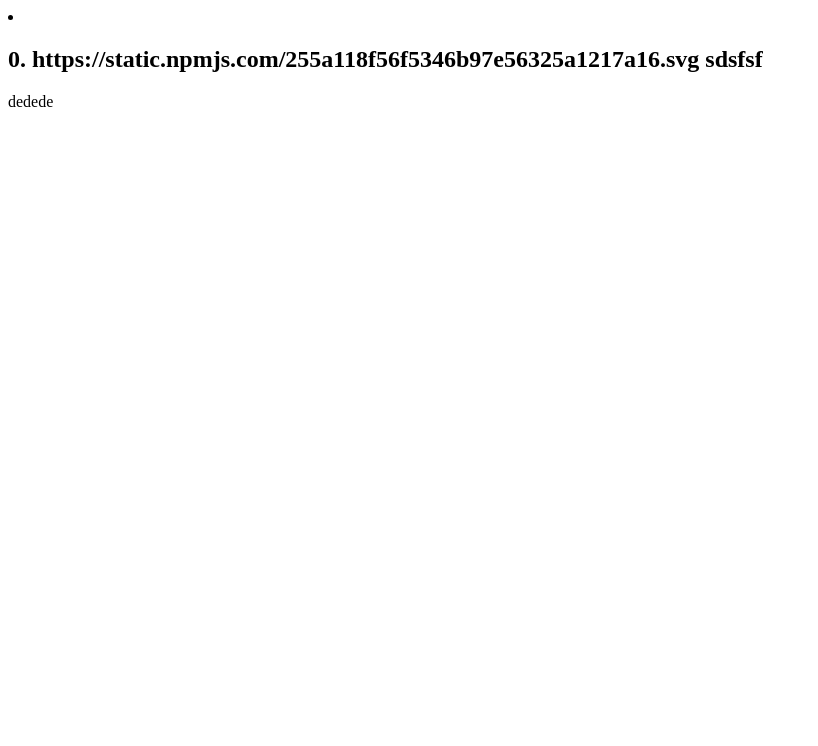
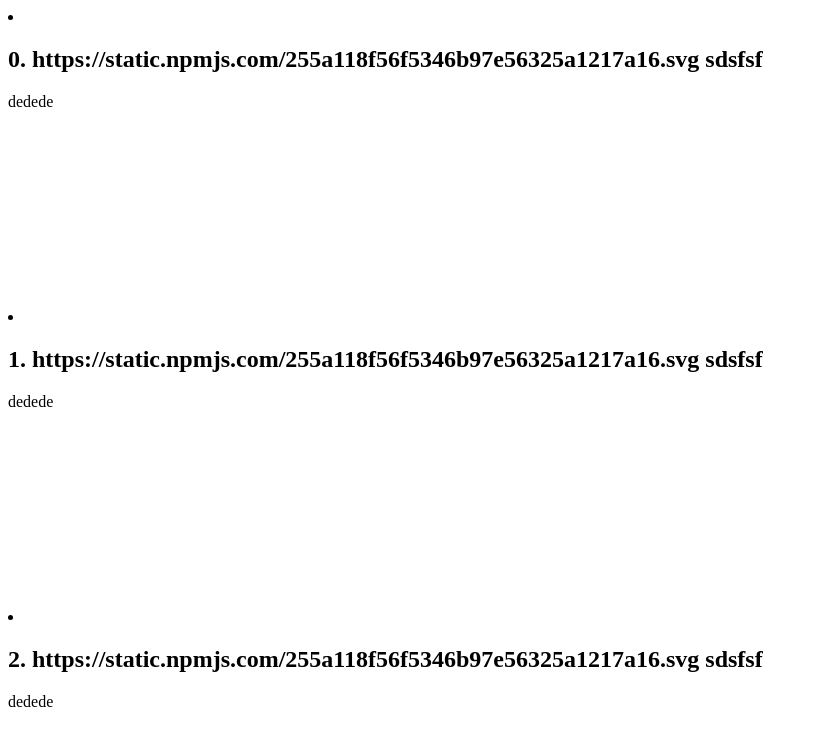
Before and after one commit to SebastianBaiju/angular-infinate-scroll1, an Angular app: page / in a window 1280 px wide. Shown: the top 746 px of the page, without its empty margins (0-818 px from the left). Built offline with nearby package versions, Linux system fonts and the light colour scheme.

Commit message:
1 file modified

```diff
--- a/src/app/app.component.ts
+++ b/src/app/app.component.ts
@@ -14,6 +14,54 @@
 
   batch = 20;
   theEnd = false;
+  public data = [
+    {
+      emoji: 'https://static.npmjs.com/255a118f56f5346b97e56325a1217a16.svg',
+      name: 'sdsfsf',
+      bio: 'dedede',
+    },
+    {
+      emoji: 'https://static.npmjs.com/255a118f56f5346b97e56325a1217a16.svg',
+      name: 'sdsfsf',
+      bio: 'dedede',
+    },
+    {
+      emoji: 'https://static.npmjs.com/255a118f56f5346b97e56325a1217a16.svg',
+      name: 'sdsfsf',
+      bio: 'dedede',
+    },
+    {
+      emoji: 'https://static.npmjs.com/255a118f56f5346b97e56325a1217a16.svg',
+      name: 'sdsfsf',
+      bio: 'dedede',
+    },
+    {
+      emoji: 'https://static.npmjs.com/255a118f56f5346b97e56325a1217a16.svg',
+      name: 'sdsfsf',
+      bio: 'dedede',
+    },
+    {
+      emoji: 'https://static.npmjs.com/255a118f56f5346b97e56325a1217a16.svg',
+      name: 'sdsfsf',
+      bio: 'dedede',
+    },
+    {
+      emoji: 'https://static.npmjs.com/255a118f56f5346b97e56325a1217a16.svg',
+      name: 'sdsfsf',
+      bio: 'dedede',
+    },
+    {
+      emoji: 'https://static.npmjs.com/255a118f56f5346b97e56325a1217a16.svg',
+      name: 'sdsfsf',
+      bio: 'dedede',
+    },
+
+    {
+      emoji: 'https://static.npmjs.com/255a118f56f5346b97e56325a1217a16.svg',
+      name: 'sdsfsf',
+      bio: 'dedede',
+    },
+  ];
 
   offset = new BehaviorSubject(null);
   infinite: Observable<any[]>;
@@ -32,13 +80,62 @@
 
   getBatch(offset) {
     console.log(offset, 'ded');
-    return of([
+    const data = [
       {
         emoji: 'https://static.npmjs.com/255a118f56f5346b97e56325a1217a16.svg',
         name: 'sdsfsf',
         bio: 'dedede',
       },
-    ]);
+      {
+        emoji: 'https://static.npmjs.com/255a118f56f5346b97e56325a1217a16.svg',
+        name: 'sdsfsf',
+        bio: 'dedede',
+      },
+      {
+        emoji: 'https://static.npmjs.com/255a118f56f5346b97e56325a1217a16.svg',
+        name: 'sdsfsf',
+        bio: 'dedede',
+      },
+      {
+        emoji: 'https://static.npmjs.com/255a118f56f5346b97e56325a1217a16.svg',
+        name: 'sdsfsf',
+        bio: 'dedede',
+      },
+      {
+        emoji: 'https://static.npmjs.com/255a118f56f5346b97e56325a1217a16.svg',
+        name: 'sdsfsf',
+        bio: 'dedede',
+      },
+      {
+        emoji: 'https://static.npmjs.com/255a118f56f5346b97e56325a1217a16.svg',
+        name: 'sdsfsf',
+        bio: 'dedede',
+      },
+      {
+        emoji: 'https://static.npmjs.com/255a118f56f5346b97e56325a1217a16.svg',
+        name: 'sdsfsf',
+        bio: 'dedede',
+      },
+      {
+        emoji: 'https://static.npmjs.com/255a118f56f5346b97e56325a1217a16.svg',
+        name: 'sdsfsf',
+        bio: 'dedede',
+      },
+
+      {
+        emoji: 'https://static.npmjs.com/255a118f56f5346b97e56325a1217a16.svg',
+        name: 'sdsfsf',
+        bio: 'dedede',
+      },
+    ];
+    this.data.push(...data);
+    return of(this.data).pipe(
+      tap((arr) => (arr.length ? null : (this.theEnd = true))),
+      map((arr) => {
+        console.log(arr);
+        return arr;
+      })
+    );
     // return this.db
     //   .collection('people', ref =>
     //     ref
@@ -60,14 +157,13 @@
   }
 
   nextBatch(e, offset) {
-    console.log(offset, 'ded');
     if (this.theEnd) {
       return;
     }
 
     const end = this.viewport.getRenderedRange().end;
     const total = this.viewport.getDataLength();
-    console.log(`${end}, '>=', ${total}`);
+    // console.log(`${end}, '>=', ${total}`);
     if (end === total) {
       this.offset.next(offset);
     }
```
